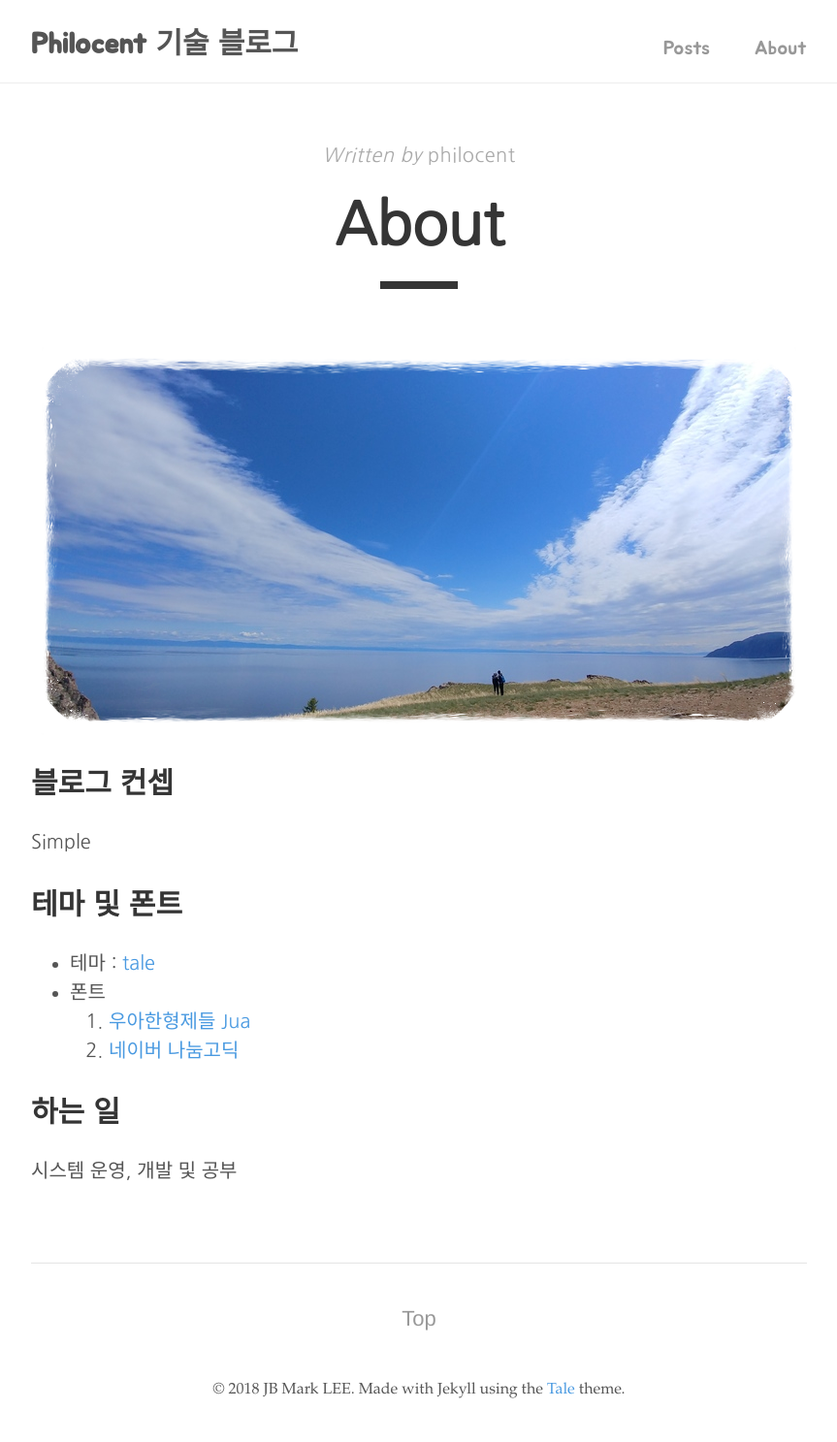
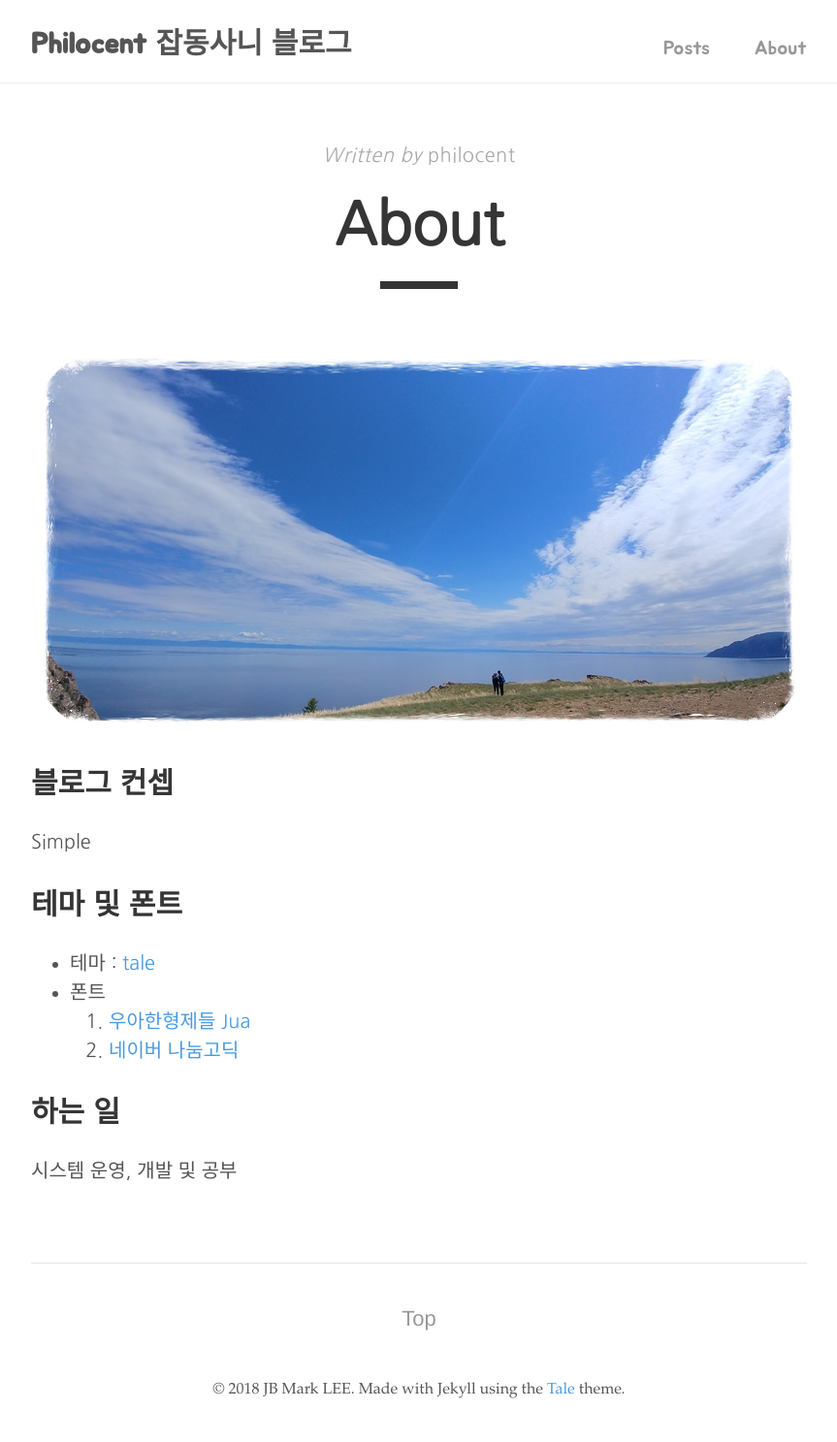
Before and after one commit to philocent/philocent.github.io, a Jekyll site: the page built from about.md, in a window 1280 px wide. Shown: the whole page at 97% size, without its empty margins (208-1071 px from the left). Built offline with Jekyll 4.4.1, drawn with Linux system fonts in a browser that asks for light colours.

Commit message:
title change 2

```diff
--- a/_config.yml
+++ b/_config.yml
@@ -1,5 +1,5 @@
 # Site settings
-title:          Philocent 기술 블로그
+title:          Philocent 잡동사니 블로그
 description:    "Minimal Jekyll theme for storytellers"
 baseurl:   #     "/"
 url:       #     "http://localhost:4000/"
@@ -8,7 +8,7 @@ url:       #     "http://localhost:4000/"
 # Author
 author:
   name:         JB Mark LEE
-  url:          http://blog.philocent.io
+  url:          https://blog.philocent.io
   email:        philocent@gmail.com
 
 # Build settings
```
